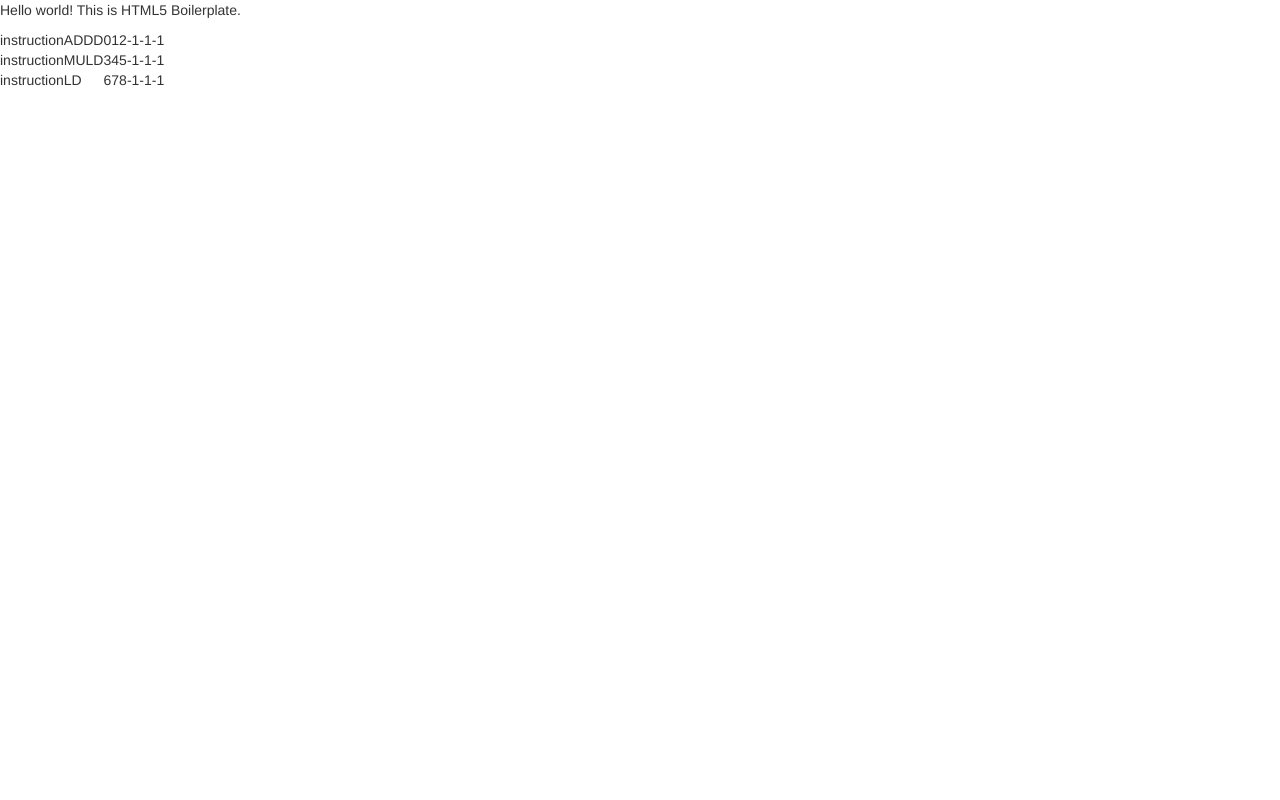
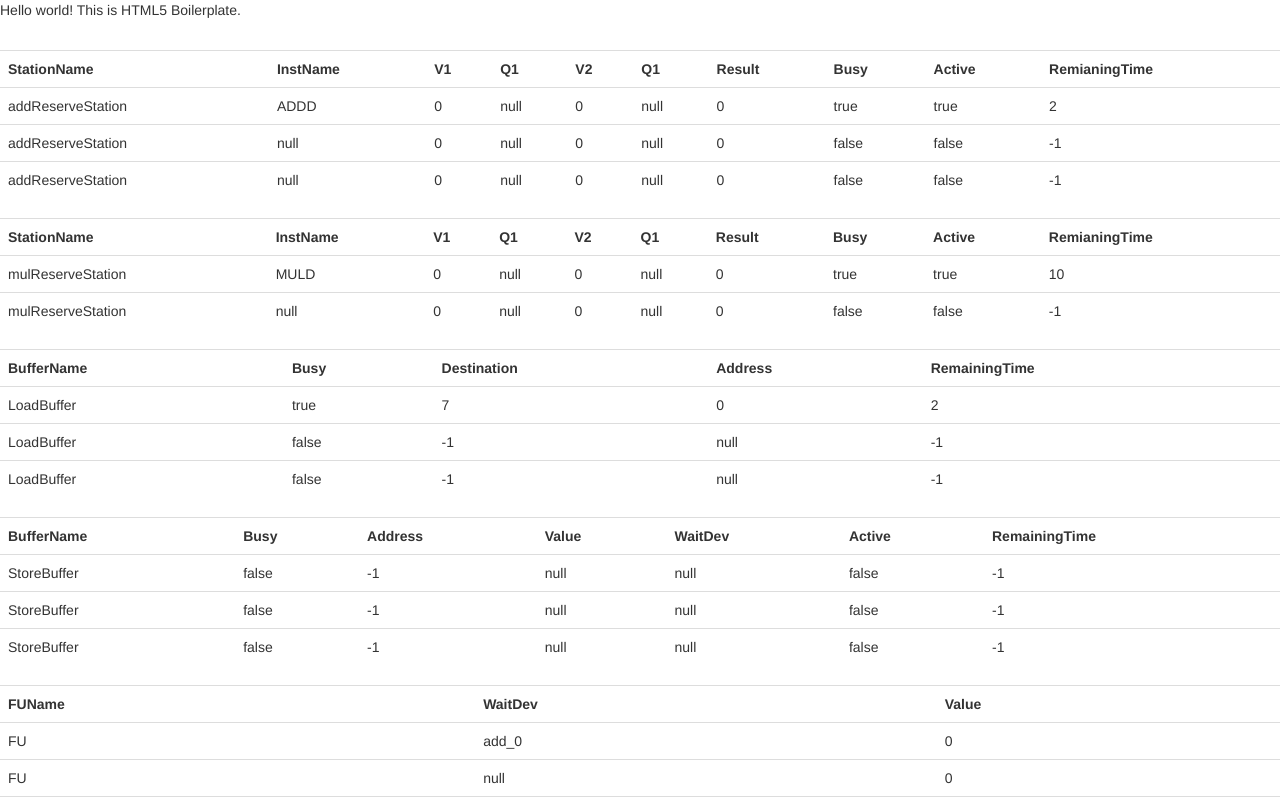
Before and after one commit to THUComputerArchitecture/EXP2, a website: page src/index.html in a window 1280 px wide. Shown: the top 800 px of the page. Drawn offline with nearby package versions, Linux system fonts and the light colour scheme.

Commit message:
改进了基本Demo

```diff
--- a/src/index.html
+++ b/src/index.html
@@ -22,9 +22,28 @@
 
         <!-- Add your site or application content here -->
         <p>Hello world! This is HTML5 Boilerplate.</p>
-        <table id="instArea">
+        <table id="instArea" class="table">
 
         </table>
+        <table id="addStationArea" class="table">
+
+        </table>
+        <table id="mulStationArea" class="table">
+
+        </table>
+        <table id="loadBufArea" class="table">
+
+        </table>
+        <table id="storeBufArea" class="table">
+
+        </table>
+        <table id="FUArea" class="table">
+
+        </table>
+
+        <button onclick="bus.plusOneSecond(null);updateBus(bus);">
+            +1s
+        </button>
         <script src="js/plugins.js"></script>
         <script src="js/defs.js"></script>
         <script src="js/main.js"></script>
@@ -44,13 +63,14 @@
             ga('create','UA-XXXXX-X','auto');ga('send','pageview');
 
             var bus = new BUS();
-            var instList = new Array(5);
+            updateBus(bus);
+            var instList = new Array(3);
             instList[0] = new Instruction(iName.addd, 0,1,2);
             instList[1] = new Instruction(iName.muld, 3,4,5);
             instList[2] = new Instruction(iName.ld, 6,7,8);
-            $("#instArea").append(instList[0].draw());
-            $("#instArea").append(instList[1].draw());
-            $("#instArea").append(instList[2].draw());
+            bus.plusOneSecond(instList);
+            updateBus(bus);
+
         </script>
     </body>
 </html>
--- a/src/js/defs.js
+++ b/src/js/defs.js
@@ -36,7 +36,7 @@ op2Time[iName.ld] = CC.ld;
 op2Time[iName.st] = CC.st;
 
 var memory = new Array(MEM_SIZE);
-for(i = 0 ; i < MEM_SIZE; i++)
+for(var i = 0 ; i < MEM_SIZE; i++)
     memory[i] = 0.0;
 
 function Instruction(name,src0, src1, src2){
@@ -66,14 +66,45 @@ function Instruction(name,src0, src1, src2){
 }
 
 function LoadBuffer(){
+
+    this.draw = function(){
+        var html =
+            '<tr>'  +
+            '<td>LoadBuffer' +
+            '<td>' + this.busy +
+            '<td>' + this.address +
+            '<td>' + this.value +
+            '<td>' + this.remainingTime +
+            '</tr>' ;
+
+        return html;
+    }
+    this.init = function(){
         this.busy = false;
         this.address = -1;
         this.value = null;
         this.instruction = null;
-    this.remainingTime = -1;    //完成load操作所需的时间
+        this.remainingTime = -1;
+    }
+    this.init();
 }
 
 function StoreBuffer(){
+    this.draw = function(){
+        var html =
+            '<tr>'  +
+            '<td>StoreBuffer' +
+            '<td>' + this.busy +
+            '<td>' + this.address +
+            '<td>' + this.value +
+            '<td>' + this.waitDev +
+            '<td>' + this.active +
+            '<td>' + this.remainingTime +
+            '</tr>' ;
+
+        return html;
+    }
+    this.init = function(){
         this.busy = false;
         this.address = -1;
         this.value = null;
@@ -82,23 +113,58 @@ function StoreBuffer(){
         this.waitDev = null;        // 如果有指令预定写回到源寄存器，则该变量为指令所在部件的名字
         this.active = false;
     }
+    this.init();
+}
 
 function ReservationStation(){
-    this.op = "";               // 操作名称，应为iName中的一个
+    this.init = function() {
+        this.op = null;               // 操作名称，应为iName中的一个
         this.v1 = 0;                // 操作数1，2的值
         this.v2 = 0;
-    this.q1 = "";               // 操作数等待状态，如果不为空，表示其等待在某一个部件中
-    this.q2 = "";
+        this.q1 = null;               // 操作数等待状态，如果不为空，表示其等待在某一个部件中
+        this.q2 = null;
         this.result = 0;
         this.busy = false;          // 是否已被占用
         this.active = false;        // 是否正在运算
         this.remainingTime = -1;    // 指令还剩多少时间运行完毕
         this.instruction = null;
     }
+    this.draw = function(type){
+        var html =
+            '<tr>'  +
+            '<td>' + type + 'ReserveStation'  +
+            '<td>' + this.op +
+            '<td>' + this.v1 +
+            '<td>' + this.q1 +
+            '<td>' + this.v2 +
+            '<td>' + this.q2 +
+            '<td>' + this.result +
+            '<td>' + this.busy +
+            '<td>' + this.active +
+            '<td>' + this.remainingTime +
+            '</tr>' ;
+
+        return html;
+    }
+    this.init();
+}
 
 function FU(){
-    this.writer = null;         // 如果有指令预定写回到该寄存器，则该变量为指令所在部件的名字
+    this.init = function(){
+        this.waitDev = null;         // 如果有指令预定写回到该寄存器，则该变量为指令所在部件的名字
         this.value = 0.0;
+    }
+    this.draw = function(){
+        var html =
+            '<tr>'  +
+            '<td>FU' +
+            '<td>' + this.waitDev +
+            '<td>' + this.value +
+            '</tr>' ;
+
+        return html;
+    }
+    this.init();
 }
 
 var LOAD_BUF_SIZE = 3;
@@ -117,27 +183,35 @@ function BUS(){
     this.instBuffer = new Array(INST_BUF_SIZE);
     this.curTime = 0;
 
-    for(i = 0; i < LOAD_BUF_SIZE; i++)
+    for(var i = 0; i < LOAD_BUF_SIZE; i++)
         this.loadBuffers[i] = new LoadBuffer();
-    for(i = 0; i < STORE_BUF_SIZE; i++)
+    for(var i = 0; i < STORE_BUF_SIZE; i++)
         this.storeBuffers[i] = new StoreBuffer();
-    for(i = 0; i < FU_SIZE; i++)
+    for(var i = 0; i < FU_SIZE; i++)
         this.FUs[i] = new FU();
-    for(i = 0; i < ADD_STATION_SIZE; i++)
+    for(var i = 0; i < ADD_STATION_SIZE; i++)
         this.addStations[i] = new ReservationStation();
-    for(i = 0; i < MUL_STATION_SIZE; i++)
+    for(var i = 0; i < MUL_STATION_SIZE; i++)
         this.mulStations[i] = new ReservationStation();
 
     /*推进一个时钟周期
         执行顺序：issue -> checkExcute -> checkStart
      */
     this.plusOneSecond = function(issueList){
-        if(!(issueList instanceof Array)){
+        if(issueList != null && !(issueList instanceof Array)){
             console.log("issueList must be an Array!");
             return;
         }
+        if(issueList != null){
+            for(var i = 0; i < issueList.length; i++){
+                if(issueList[i] != null)
+                    console.log("issue " + i + " " + issueList[i].name  + " " + this.tryIssue(issueList[i]));
+            }
+        }
+
         this.checkExcute();
         this.checkStart();
+        this.curTime ++;
     };
 
     // 尝试发射一条指令，返回成功与否(是否存在结构冲突）
@@ -155,18 +229,18 @@ function BUS(){
 
     this.tryIssueLD = function(instruction){
         // 找到空buffer
-        for(i = 0; i < LOAD_BUF_SIZE; i++){
+        for(var i = 0; i < LOAD_BUF_SIZE; i++){
             if(!(this.loadBuffers[i].busy)){
                 // 占用buffer
                 this.loadBuffers[i].busy = true;
                 this.loadBuffers[i].address = instruction.src1;
                 this.loadBuffers[i].value = 0;
                 this.loadBuffers[i].instruction = instruction;
-                this.loadBuffers[i].remainingTime = CC.st;
+                this.loadBuffers[i].remainingTime = CC.st + 1; // +1因为接下来立即会执行
                 instruction.issueTime = this.curTime;
                 // 声明写回寄存器
                 var dest = instruction.src0;
-                this.FUs[dest].writer = devName.load + "_" + i;
+                this.FUs[dest].waitDev = devName.load + "_" + i;
                 return true;
             }
         }
@@ -175,7 +249,7 @@ function BUS(){
 
     this.tryIssueST = function(instruction){
         // 找到空buffer
-        for(i = 0; i < STORE_BUF_SIZE; i++){
+        for(var i = 0; i < STORE_BUF_SIZE; i++){
             if(!(this.storeBuffers[i].busy)){
                 // 占用buffer
                 this.storeBuffers[i].busy = true;
@@ -185,7 +259,7 @@ function BUS(){
                 instruction.issueTime = this.curTime;
                 // 检查源寄存器状态
                 var src = instruction.src0;
-                if(this.FUs[src].writer == null){
+                if(this.FUs[src].waitDev == null){
                     //寄存器可用,直接取值
                     this.storeBuffers[i].value = this.FUs[src].value;
                     this.storeBuffers[i].waitDev = null;
@@ -194,7 +268,7 @@ function BUS(){
                 }
                 else{
                     //寄存器不可用，标记等待
-                    this.storeBuffers[i].waitDev = this.FUs[src].writer;
+                    this.storeBuffers[i].waitDev = this.FUs[src].waitDev;
                     this.storeBuffers[i].active = false;
                 }
                 return true;
@@ -204,7 +278,7 @@ function BUS(){
     };
 
     this.tryIssueADD_SUB = function(instruction){
-        for(i = 0; i < ADD_STATION_SIZE; i++){
+        for(var i = 0; i < ADD_STATION_SIZE; i++){
             // 寻找空站
             if(!(this.addStations[i].busy)){
                 // 占用保留站
@@ -216,25 +290,18 @@ function BUS(){
                 var src = instruction.src1;
                 var availableCnt = 0;
                 // 检查源寄存器状态
-                if((this.addStations[i].q1 = this.FUs[src].writer) == null) {//寄存器可用
+                if((this.addStations[i].q1 = this.FUs[src].waitDev) == null) {//寄存器可用
                     this.addStations[i].v1 = this.FUs[src].value;
                     availableCnt ++;
                 }
                 src = instruction.src2;
-                if((this.addStations[i].q2 = this.FUs[src].writer) == null) {
+                if((this.addStations[i].q2 = this.FUs[src].waitDev) == null) {
                     this.addStations[i].v2 = this.FUs[src].value;
                     availableCnt++;
                 }
-                if(availableCnt == 2){       //操作数集齐，可以开始
-                    this.addStations[i].active = true;
-                    if(instruction.name == iName.addd)
-                        this.addStations[i].remainingTime = CC.add;
-                    else
-                        this.addStations[i].remainingTime = CC.sub;
-                }
                 // 声明写回目的寄存器
                 var dest = instruction.src0;
-                this.FUs[dest].writer = devName.add+"_"+ i;
+                this.FUs[dest].waitDev = devName.add+"_"+ i;
                 return true;
             }
         }
@@ -242,7 +309,7 @@ function BUS(){
     };
 
     this.tryIssueDIV_MUL = function(instruction){
-        for(i = 0; i < MUL_STATION_SIZE; i++){
+        for(var i = 0; i < MUL_STATION_SIZE; i++){
             // 寻找空站
             if(!(this.mulStations[i].busy)){
                 // 占用保留站
@@ -254,24 +321,17 @@ function BUS(){
                 var src = instruction.src1;
                 var availableCnt = 0;
                 // 检查源寄存器状态
-                if((this.mulStations[i].q1 = this.FUs[src].writer) == null) {//寄存器可用
+                if((this.mulStations[i].q1 = this.FUs[src].waitDev) == null) {//寄存器可用
                     this.mulStations[i].v1 = this.FUs[src].value;
                     availableCnt ++;
                 }
                 src = instruction.src2;
-                if((this.mulStations[i].q2 = this.FUs[src].writer) == null) {
+                if((this.mulStations[i].q2 = this.FUs[src].waitDev) == null) {
                     this.mulStations[i].v2 = this.FUs[src].value;
                     availableCnt++;
                 }
-                if(availableCnt == 2){       //操作数集齐，可以开始
-                    this.mulStations[i].active = true;
-                    if(instruction.name == iName.muld)
-                        this.mulStations[i].remainingTime = CC.mul;
-                    else
-                        this.mulStations[i].remainingTime = CC.div;
-                }
                 var dest = instruction.src0;
-                this.FUs[dest].writer = devName.mul+"_"+ i;
+                this.FUs[dest].waitDev = devName.mul+"_"+ i;
                 return true;
             }
         }
@@ -287,7 +347,7 @@ function BUS(){
     };
 
     this.excuteLoad = function(){
-        for(i = 0; i < LOAD_BUF_SIZE; i++){
+        for(var i = 0; i < LOAD_BUF_SIZE; i++){
             var buffer = this.loadBuffers[i];
             // 检查是否被使用
             if(!buffer.busy)
@@ -299,15 +359,15 @@ function BUS(){
             }
             // 检查是否需要写回
             else if(buffer.remainingTime < 0){
-                buffer.busy = false;
                 buffer.instruction.writeTime = this.curTime;
                 this.emitWrite(devName.load+"_"+ i, buffer.value);
+                buffer.init();
             }
         }
     };
 
     this.excuteStore = function(){
-        for(i = 0; i < STORE_BUF_SIZE; i++){
+        for(var i = 0; i < STORE_BUF_SIZE; i++){
             var buffer = this.storeBuffers[i];
             // 检查是否被使用
             if(!buffer.busy)
@@ -318,15 +378,15 @@ function BUS(){
             }
             // 检查是否需要写回
             else if(buffer.remainingTime < 0){
-                buffer.busy = false;
                 buffer.instruction.writeTime = this.curTime;
                 memory[buffer.address] = buffer.value;
+                buffer.init();
             }
         }
     };
 
     this.excuteAdd = function(){
-        for(i = 0; i < ADD_STATION_SIZE; i++){
+        for(var i = 0; i < ADD_STATION_SIZE; i++){
             var station = this.addStations[i];
             //检查是否正在执行运算
             if(!station.busy || !station.active)
@@ -338,16 +398,15 @@ function BUS(){
             }
             // 检查是否需要写回
             else if(station.remainingTime < 0){
-                station.busy = false;
-                station.active = false;
                 station.instruction.resultTime = this.curTime;
                 this.emitWrite(devName.add + "_" + i, station.result);
+                station.init();
             }
         }
     };
 
     this.excuteMul = function(){
-        for(i = 0; i < MUL_STATION_SIZE; i++){
+        for(var i = 0; i < MUL_STATION_SIZE; i++){
             var station = this.mulStations[i];
             //检查是否正在执行运算
             if(!station.busy || !station.active)
@@ -359,10 +418,9 @@ function BUS(){
             }
             // 检查是否需要写回
             else if(station.remainingTime < 0){
-                station.busy = false;
-                station.active = false;
                 station.instruction.resultTime = this.curTime;
                 this.emitWrite(devName.mul + "_" + i, station.result);
+                station.init();
             }
         }
     };
@@ -370,14 +428,14 @@ function BUS(){
     // 广播一个写回消息，检查所有可能需要该资源的设备
     this.emitWrite = function(devName, value){
         var devCnt = 0;
-        for(i = 0; i < STORE_BUF_SIZE; i++){
+        for(var i = 0; i < STORE_BUF_SIZE; i++){
             if(this.storeBuffers[i].busy && this.storeBuffers[i].waitDev == devName){
                 this.storeBuffers[i].waitDev = null;
                 this.storeBuffers[i].value = value;
                 devCnt++;
             }
         }
-        for(i = 0; i < ADD_STATION_SIZE; i++){
+        for(var i = 0; i < ADD_STATION_SIZE; i++){
             if(this.addStations[i].busy){
                 if(this.addStations[i].q1 == devName){
                     this.addStations[i].q1 = null;
@@ -391,7 +449,7 @@ function BUS(){
                 }
             }
         }
-        for(i = 0; i < MUL_STATION_SIZE; i++){
+        for(var i = 0; i < MUL_STATION_SIZE; i++){
             if(this.mulStations[i].busy){
                 if(this.mulStations[i].q1 == devName){
                     this.mulStations[i].q1 = null;
@@ -405,19 +463,26 @@ function BUS(){
                 }
             }
         }
+        for(var i = 0; i < FU_SIZE; i++){
+            if(this.FUs[i].waitDev == devName){
+                this.FUs[i].waitDev = null;
+                this.FUs[i].value = value;
+                devCnt++;
+            }
+        }
         if(devCnt == 0)
-            console.log("No one wants the data!");
+            console.log("No one wants the data from " + devName + "!");
     };
 
     // 检查哪些设备可以开始执行
     this.checkStart = function(){
         this.startAdd();
         this.startMul();
-        shit.startStore();
+        this.startStore();
     };
 
     this.startStore = function(){
-        for(i = 0; i < STORE_BUF_SIZE; i++){
+        for(var i = 0; i < STORE_BUF_SIZE; i++){
             if(!this.storeBuffers[i].busy || this.storeBuffers[i].active)
                 continue;
             if(this.storeBuffers[i].waitDev == null && this.storeBuffers[i].active == false){
@@ -428,7 +493,7 @@ function BUS(){
     };
 
     this.startAdd = function(){
-        for(i = 0; i < ADD_STATION_SIZE; i++) {
+        for(var i = 0; i < ADD_STATION_SIZE; i++) {
             var station = this.addStations[i];
             if(!station.busy || station.active)
                 continue;
@@ -440,7 +505,7 @@ function BUS(){
     };
 
     this.startMul = function(){
-        for(i = 0; i < MUL_STATION_SIZE; i++) {
+        for(var i = 0; i < MUL_STATION_SIZE; i++) {
             var station = this.mulStations[i];
             if(!station.busy || station.active)
                 continue;
--- a/src/js/main.js
+++ b/src/js/main.js
@@ -0,0 +1,59 @@
+function updateBus(bus){
+    $("#loadBufArea").html(loadBufHead);
+    for(i = 0; i < bus.loadBuffers.length; i++){
+        $("#loadBufArea").append(bus.loadBuffers[i].draw());
+    }
+    $("#storeBufArea").html(storeBufHead);
+    for(i = 0; i < bus.storeBuffers.length; i++){
+        $("#storeBufArea").append(bus.storeBuffers[i].draw());
+    }
+    $("#addStationArea").html(stationHead);
+    for(i = 0; i < bus.addStations.length; i++){
+        $("#addStationArea").append(bus.addStations[i].draw("add"));
+    }
+    $("#mulStationArea").html(stationHead);
+    for(i = 0; i < bus.mulStations.length; i++){
+        $("#mulStationArea").append(bus.mulStations[i].draw("mul"));
+    }
+    $("#FUArea").html(FUHead);
+    for(i = 0; i < bus.FUs.length; i++){
+        $("#FUArea").append(bus.FUs[i].draw());
+    }
+}
+
+var stationHead = '<tr>' +
+'<th>StationName</th>' +
+'<th>InstName</th>' +
+'<th>V1</th>' +
+'<th>Q1</th>' +
+'<th>V2</th>' +
+'<th>Q1</th>' +
+'<th>Result</th>' +
+'<th>Busy</th>' +
+'<th>Active</th>' +
+'<th>RemianingTime</th>' +
+'</tr>';
+
+var loadBufHead = '<tr>' +
+    '<th>BufferName</th>' +
+    '<th>Busy</th>' +
+    '<th>Destination</th>' +
+    '<th>Address</th>' +
+    '<th>RemainingTime</th>' +
+    '</tr>';
+
+var storeBufHead =  '<tr>' +
+    '<th>BufferName</th>' +
+    '<th>Busy</th>' +
+    '<th>Address</th>' +
+    '<th>Value</th>' +
+    '<th>WaitDev</th>' +
+    '<th>Active</th>' +
+    '<th>RemainingTime</th>' +
+    '</tr>';
+
+var FUHead =  '<tr>' +
+    '<th>FUName</th>' +
+    '<th>WaitDev</th>' +
+    '<th>Value</th>' +
+    '</tr>';
```
Lines whose indentation alone changed are shown as unchanged.
